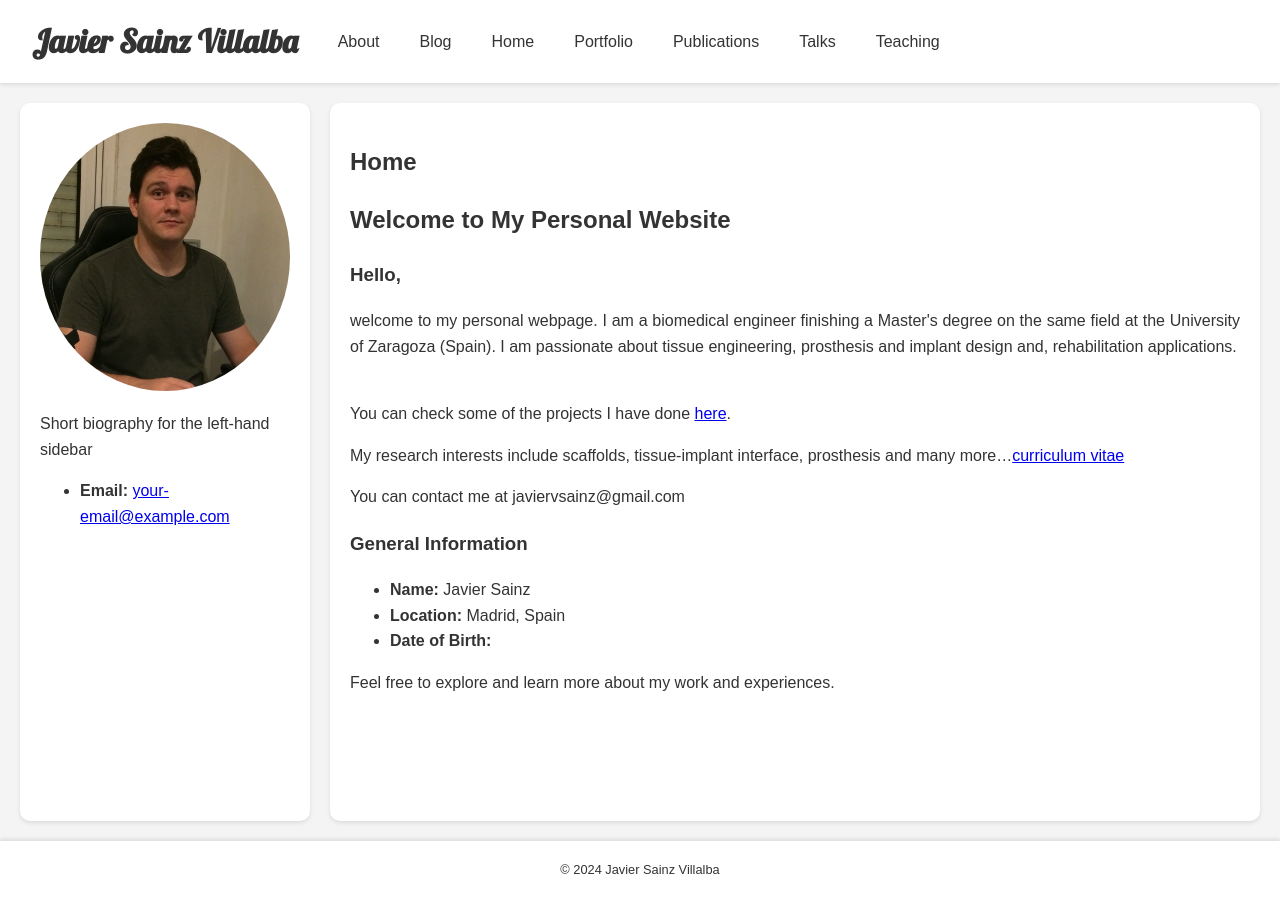
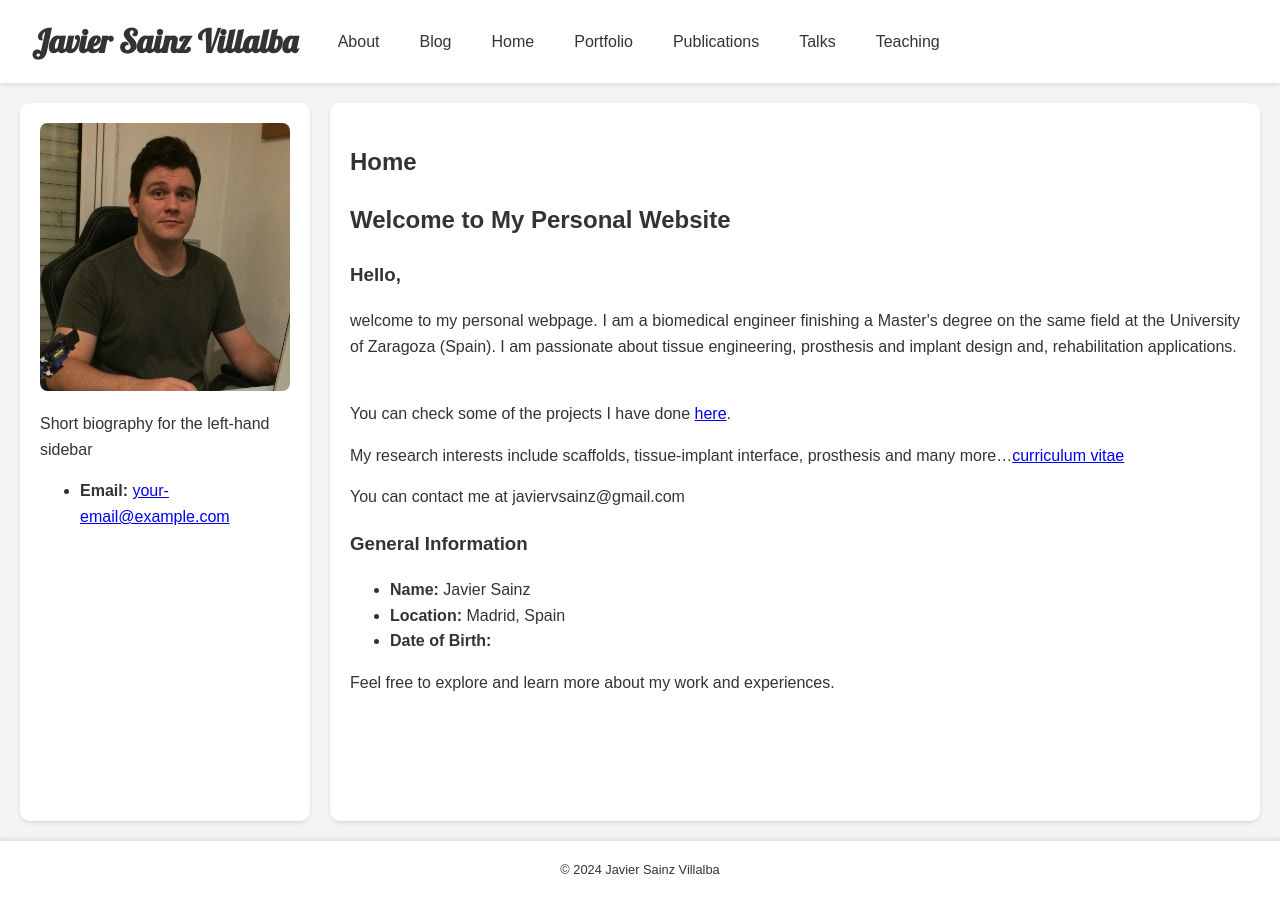
Before and after one commit to javiersainzvillalba/javiersainzvillalba.github.io, a Jekyll site: the page built from index.md, in a window 1280 px wide. Built offline with Jekyll 4.4.1, drawn with Linux system fonts in a browser that asks for light colours.

Commit message:
Update style.css

```diff
--- a/assets/css/style.css
+++ b/assets/css/style.css
@@ -83,7 +83,7 @@ aside {
 
 aside img {
   max-width: 100%;
-  border-radius: 50%;
+  border-radius: 3%;
   display: block;
   margin: 0 auto 20px auto;
 }
```
